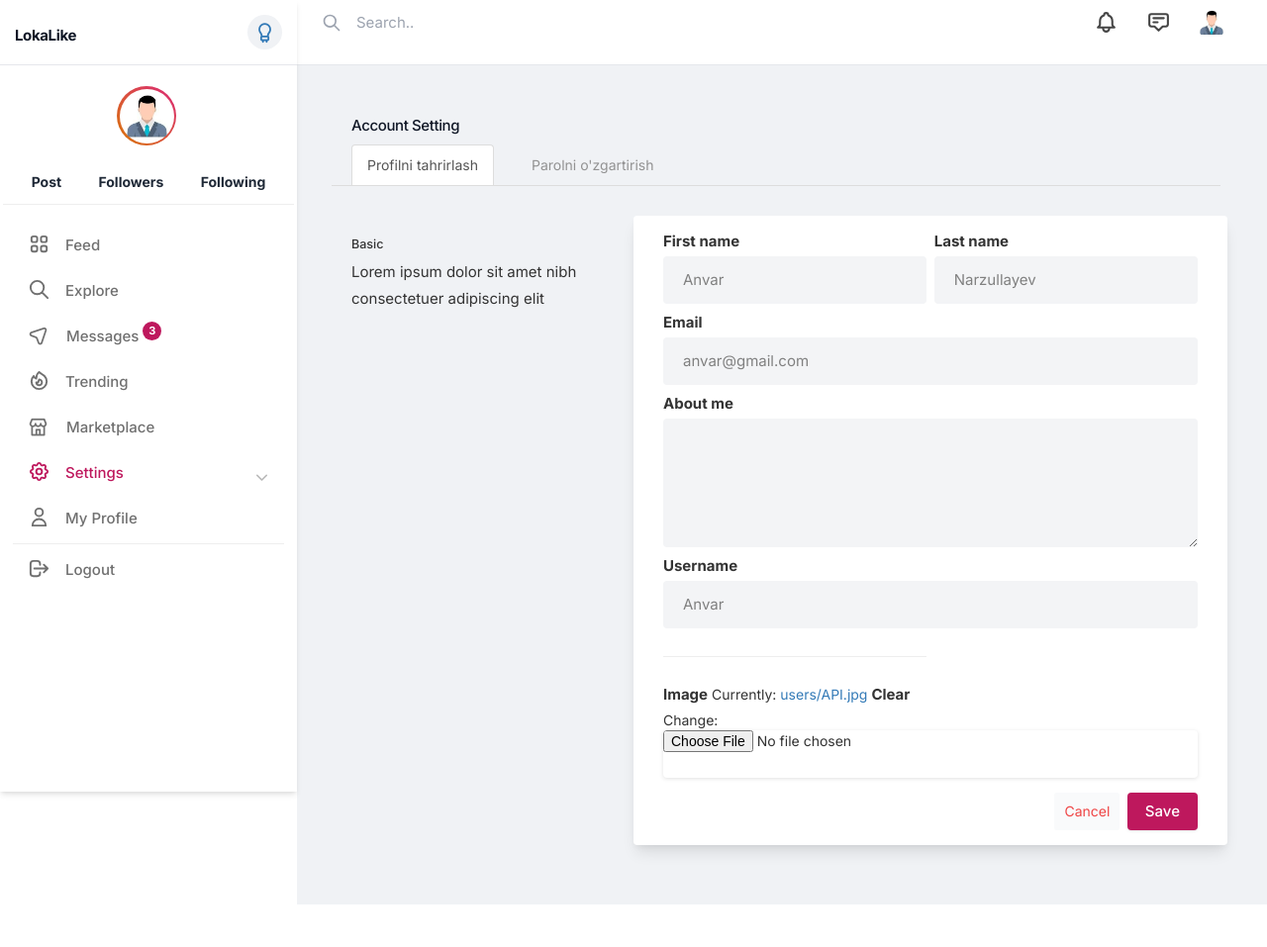
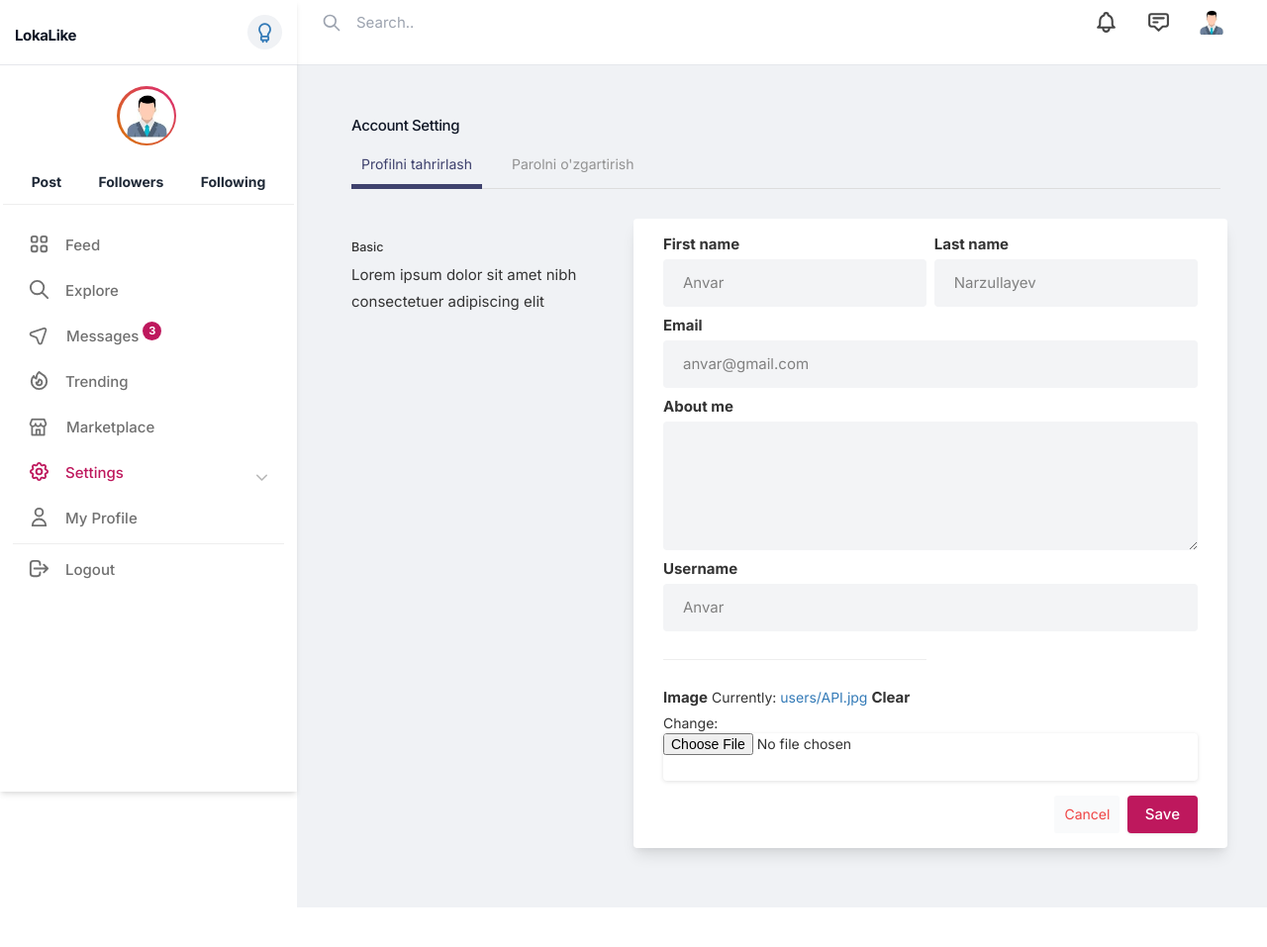
Before and after one commit to Anvar-Aslbek/instagram-clone, a Django app: page /settings/Anvar in a window 1280 px wide. Shown: the top 957 px of the page at 99% size. Before the commit the page ends 914 px from the top, so only its background shows below. Run offline with Django 3.2, Linux system fonts and the light colour scheme; data comes from the database, SQL or seed files in the repository; some libraries are stand-ins or nearby versions; some web fonts are replaced.

Commit message:
nav link

```diff
--- a/instagramUser/templates/settings.html
+++ b/instagramUser/templates/settings.html
@@ -4,12 +4,12 @@
 {% block content %}
     <div class="container m-auto">
         <h1 class="text-2xl leading-none text-gray-900 tracking-tight mt-3"> Account Setting </h1>
-        <ul class="nav nav-tabs mt-5 -mr-3 flex-nowrap lg:overflow-hidden overflow-x-scroll uk-tab">
-            <li class="uk-active active">
-                <a class="nav-link" data-toggle="tab" href="#home">Profilni tahrirlash</a>
+        <ul class=" mt-5 -mr-3 flex-nowrap lg:overflow-hidden overflow-x-scroll uk-tab">
+            <li class="uk-active ">
+                <a data-toggle="tab" href="#home">Profilni tahrirlash</a>
             </li>
-            <li>
-                <a class="nav-link" data-toggle="tab" href="#change-password" >Parolni o'zgartirish</a>
+            <li class=" ">
+                <a data-toggle="tab" href="#change-password" >Parolni o'zgartirish</a>
             </li>
         </ul>
 
@@ -57,7 +57,7 @@
                 </div>
             </div>
 
-            <div id="change-password" class="row mt-12 gap-8 tab-pane fade">
+            <div id="change-password" class="row mt-12 tab-pane fade">
                 <div class="col-lg-4">
                     <h3 class="text-xl mb-2"> Warning!!!</h3>
                     <p> Yangi passwordga quyiladigan shartlar</p>
@@ -65,24 +65,23 @@
                     <p> 2. Passworddagi belgilar soni kamida 8 ta bo'lishi kerak</p>
                     <p> 3. Passwordda kamida 1 ta belgi qatnashishi kerak</p>
                 </div>
-                <div class="col-lg-8 bg-white rounded-md lg:shadow-lg shadow p-4">
-
+                <div class="bg-white rounded-md lg:shadow-lg shadow col-lg-8">
                     <form method="POST">
                         {% csrf_token %}
-                        <div>
+                        <div class="grid grid-cols-2 gap-3 lg:p-6 p-4">
+                            <div class="col-span-2">
                                 <label for="old_password">Old password</label>
                                 {% render_field form1.old_password placeholder="old password" name="old_password" class="shadow-none bg-gray-100" %}
-                        </div><br><hr><br>
-                        <div>
+                            </div><hr>
+                            <div class="col-span-2">
                                 <label for="new_password1">New Password</label>
                                 {% render_field form1.new_password1 placeholder="old password" name="new_password1" class="shadow-none bg-gray-100" %}
-                        </div><br><hr><br>
-                        <div>
+                            </div><hr>
+                            <div class="col-span-2">
                                 <label for="new_password2">New password (try)</label>
                                 {% render_field form1.new_password2 name="new_password2" placeholder="old password" class="shadow-none bg-gray-100" %}
                             </div>
-
-                        <br>
+                        </div>
                         <div class="bg-gray-10 p-6 pt-0 flex justify-end space-x-3">
                             <button class="p-2 px-4 rounded bg-gray-50 text-red-500"> Cancel </button>
                             <button type="submit" class="button bg-blue-700"> Save </button>
@@ -108,5 +107,7 @@
 
 
 
-
+    <link rel="stylesheet" href="https://maxcdn.bootstrapcdn.com/bootstrap/3.4.1/css/bootstrap.min.css">
+    <script src="https://ajax.googleapis.com/ajax/libs/jquery/3.6.0/jquery.min.js"></script>
+    <script src="https://maxcdn.bootstrapcdn.com/bootstrap/3.4.1/js/bootstrap.min.js"></script>
 {% endblock %}
--- a/templates/instagram/base.html
+++ b/templates/instagram/base.html
@@ -22,9 +22,7 @@
     <link rel="stylesheet" href="{% static 'css/uikit.css' %}">
     <link rel="stylesheet" href="{% static 'css/style.css' %}">
     <link rel="stylesheet" href="{% static 'css/tailwind.css' %}">
-    <link rel="stylesheet" href="https://maxcdn.bootstrapcdn.com/bootstrap/3.4.1/css/bootstrap.min.css">
-    <script src="https://ajax.googleapis.com/ajax/libs/jquery/3.6.0/jquery.min.js"></script>
-    <script src="https://maxcdn.bootstrapcdn.com/bootstrap/3.4.1/js/bootstrap.min.js"></script>
+
     <style>
         @media (min-width: 1024px) {
             header .header_inner {
```
Lines whose indentation alone changed are shown as unchanged.
